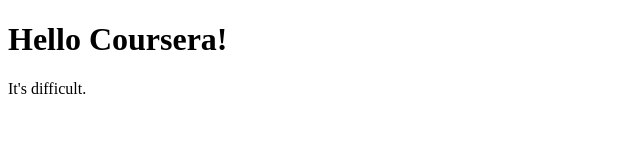
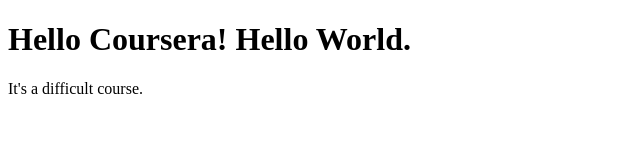
Before and after one commit to Lapenkoff/Coursera-test, a plain HTML site: page site/index.html in a window 1280 px wide. Shown: the whole page, without its empty margins (0-640 px from the left). Drawn offline with Linux system fonts and the light colour scheme.

Commit message:
one more changer.

```diff
--- a/site/index.html
+++ b/site/index.html
@@ -6,8 +6,8 @@
 </head>
 
 <body>
-<h1>Hello Coursera!</h1>
-<p>It's difficult.</p>
+<h1>Hello Coursera! Hello World.</h1>
+<p>It's a difficult course.</p>
 </body>
 
 </html>
```
